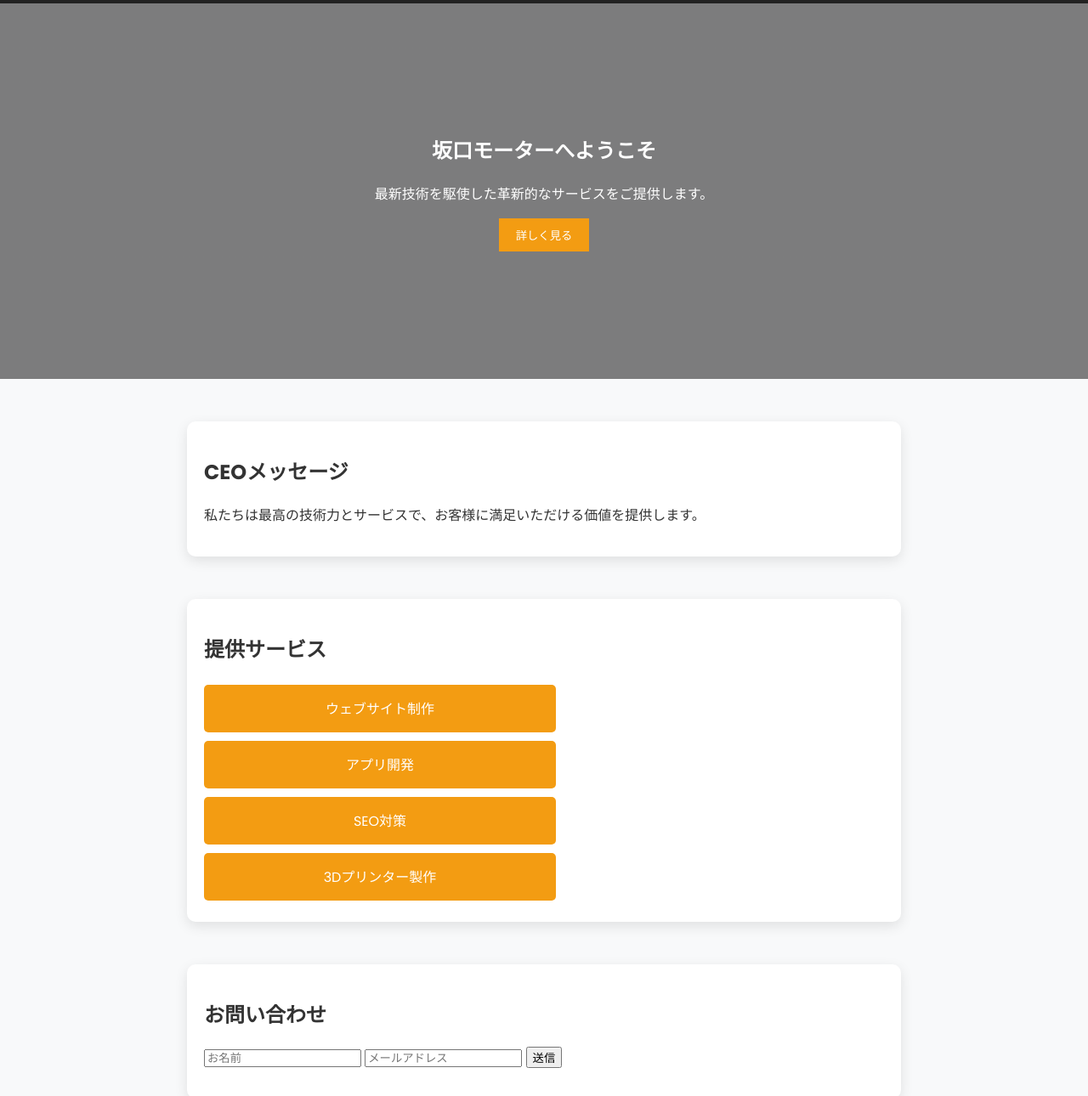
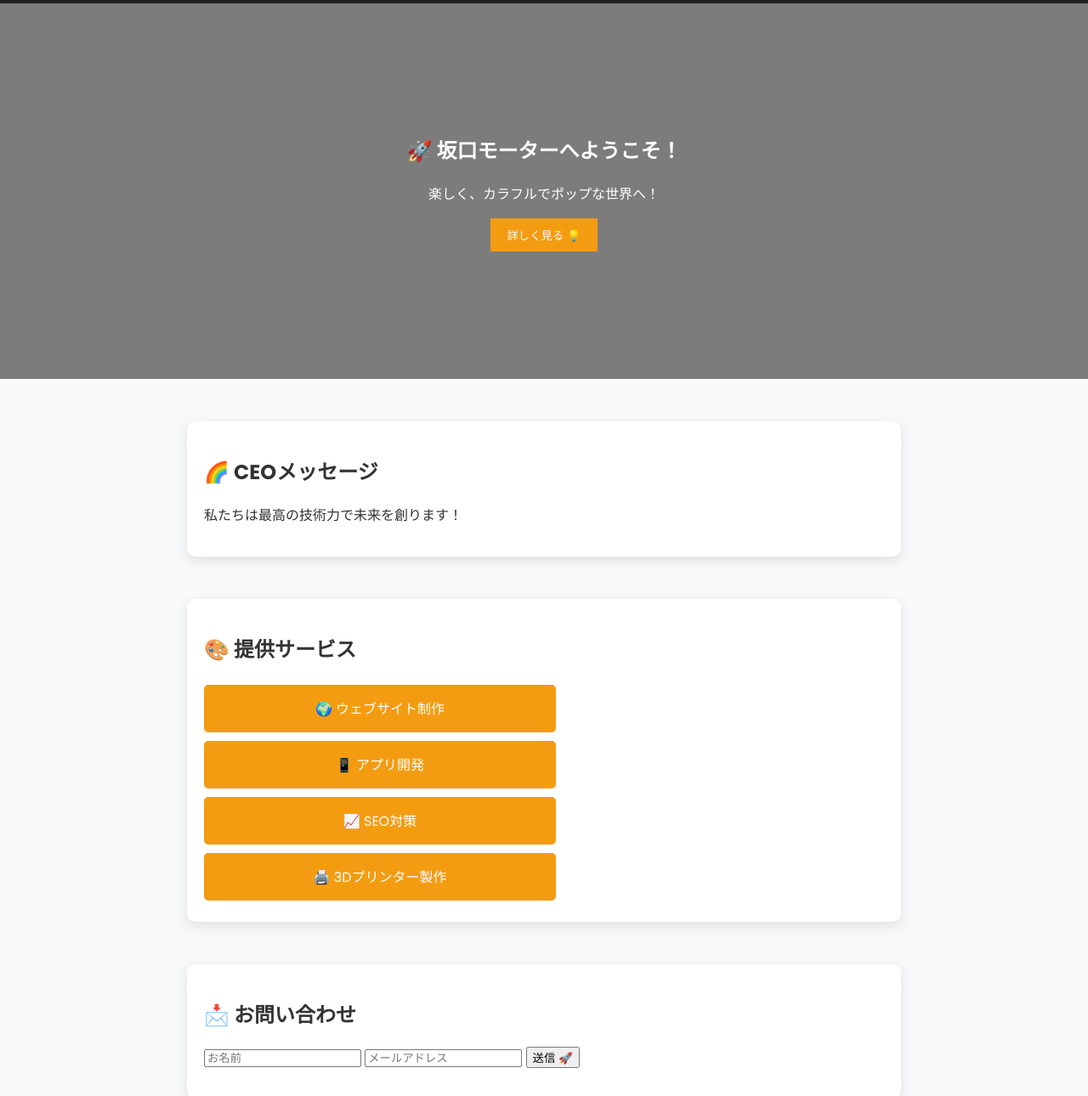
Before and after one commit to sakaguchi-h/No.1, a plain HTML site: page index.html in a window 1280 px wide. Shown: the part 72-1362 px from the top of the page at 85% size. Drawn offline with Linux system fonts and the light colour scheme.

Commit message:
index.html

```diff
--- a/index.html
+++ b/index.html
@@ -11,7 +11,7 @@
 
     <!-- ヘッダー -->
     <header>
-        <h1>坂口モーター(株)</h1>
+        <h1>🌟 坂口モーター(株) 🌟</h1>
         <div class="menu-toggle" onclick="toggleMenu()">☰</div>
         <nav>
             <ul id="nav-menu">
@@ -25,36 +25,36 @@
     <!-- ヒーローセクション -->
     <section class="hero">
         <div class="hero-content">
-            <h2>坂口モーターへようこそ</h2>
-            <p>最新技術を駆使した革新的なサービスをご提供します。</p>
-            <button id="exploreBtn">詳しく見る</button>
+            <h2>🚀 坂口モーターへようこそ！</h2>
+            <p>楽しく、カラフルでポップな世界へ！</p>
+            <button id="exploreBtn">詳しく見る 💡</button>
         </div>
     </section>
 
     <!-- CEOメッセージ -->
     <section id="about" class="content-section fade-in">
-        <h2>CEOメッセージ</h2>
-        <p>私たちは最高の技術力とサービスで、お客様に満足いただける価値を提供します。</p>
+        <h2>🌈 CEOメッセージ</h2>
+        <p>私たちは最高の技術力で未来を創ります！</p>
     </section>
 
     <!-- サービス -->
     <section id="services" class="content-section fade-in">
-        <h2>提供サービス</h2>
+        <h2>🎨 提供サービス</h2>
         <div class="service-list">
-            <div class="service-item">ウェブサイト制作</div>
-            <div class="service-item">アプリ開発</div>
-            <div class="service-item">SEO対策</div>
-            <div class="service-item">3Dプリンター製作</div>
+            <div class="service-item">🌍 ウェブサイト制作</div>
+            <div class="service-item">📱 アプリ開発</div>
+            <div class="service-item">📈 SEO対策</div>
+            <div class="service-item">🖨️ 3Dプリンター製作</div>
         </div>
     </section>
 
     <!-- お問い合わせ -->
     <section id="contact" class="content-section fade-in">
-        <h2>お問い合わせ</h2>
+        <h2>📩 お問い合わせ</h2>
         <form id="contactForm">
             <input type="text" id="name" placeholder="お名前" required>
             <input type="email" id="email" placeholder="メールアドレス" required>
-            <button type="submit">送信</button>
+            <button type="submit">送信 🚀</button>
         </form>
         <p id="formMessage"></p>
     </section>
```
